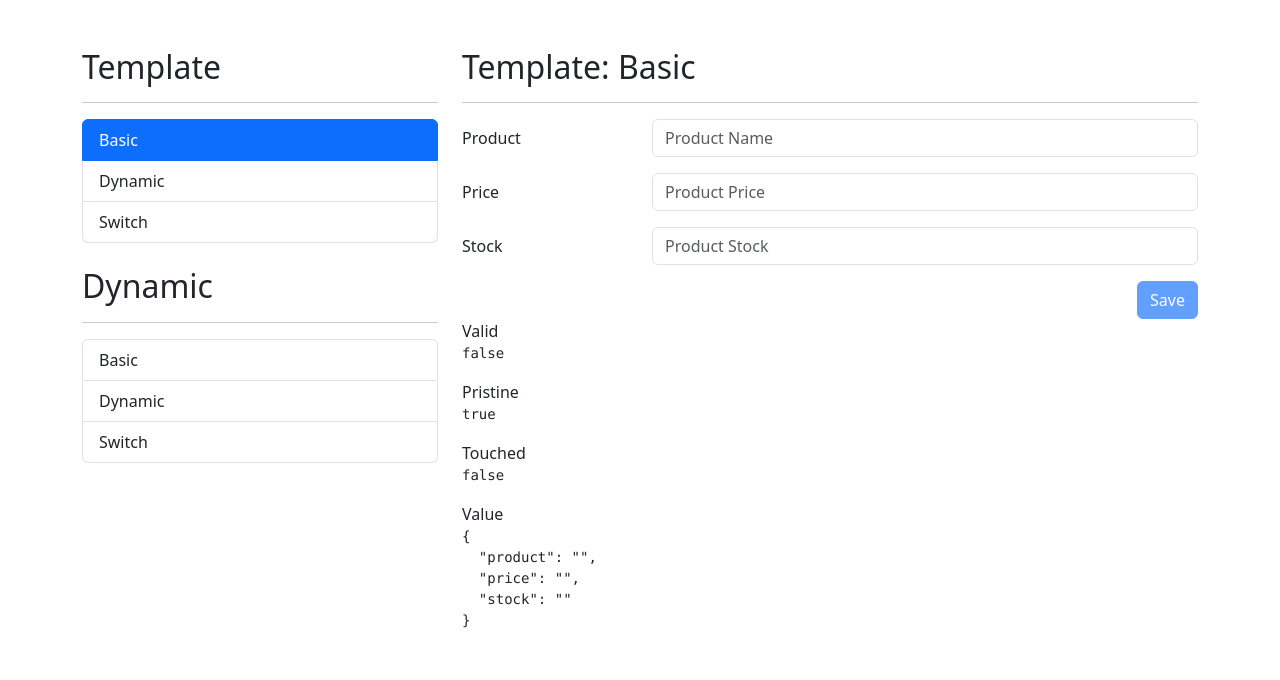
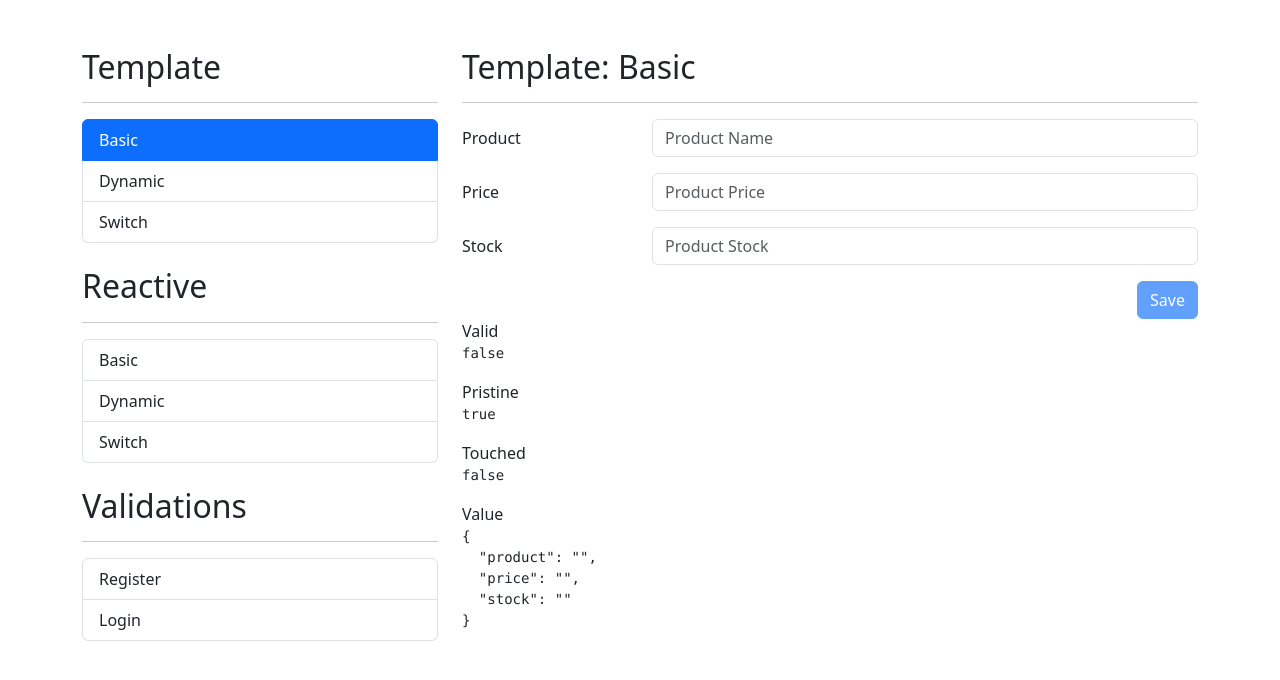
Before and after one commit to Angular-Codes/06-forms-app, an Angular app: page /template/basic in a window 1280 px wide. Shown: the top 680 px of the page. Built offline with nearby package versions, Linux system fonts and the light colour scheme.

Commit message:
create auth module

```diff
--- a/src/app/app-routing.module.ts
+++ b/src/app/app-routing.module.ts
@@ -9,6 +9,10 @@
   {
     path: 'reactive',
     loadChildren: () => import('./reactive/reactive.module').then(m => m.ReactiveModule)
+  },
+  {
+    path: 'auth',
+    loadChildren: () => import('./auth/auth.module').then(m => m.AuthModule)
   },
   {
     path: '**',
--- /dev/null
+++ b/src/app/auth/pages/login/login.component.html
@@ -0,0 +1 @@
+<p>login works!</p>
--- /dev/null
+++ b/src/app/auth/pages/register/register.component.html
@@ -0,0 +1 @@
+<p>register works!</p>
--- a/src/app/shared/side-menu/side-menu.component.html
+++ b/src/app/shared/side-menu/side-menu.component.html
@@ -11,7 +11,8 @@
   </li>
 </ul>
 <br>
-<h2>Dynamic</h2>
+
+<h2>Reactive</h2>
 <hr>
 <ul class="list-group">
   <li
@@ -23,3 +24,18 @@
     {{ item.name }}
   </li>
 </ul>
+<br>
+
+<h2>Validations</h2>
+<hr>
+<ul class="list-group">
+  <li
+    *ngFor="let item of validationsMenuItems"
+    class="list-group-item"
+    [routerLink]="item.path"
+    routerLinkActive="active"
+  >
+    {{ item.name }}
+  </li>
+</ul>
+<br>
--- a/src/app/shared/side-menu/side-menu.component.ts
+++ b/src/app/shared/side-menu/side-menu.component.ts
@@ -24,7 +24,7 @@
     {
       name: 'Switch',
       path: 'template/switch',
-    }
+    },
   ]
 
   reactiveMenuItems: MenuItem[] = [
@@ -39,7 +39,18 @@
     {
       name: 'Switch',
       path: 'reactive/switch',
-    }
+    },
+  ]
+
+  validationsMenuItems: MenuItem[] = [
+    {
+      name: 'Register',
+      path: 'auth/register',
+    },
+    {
+      name: 'Login',
+      path: 'auth/login',
+    },
   ]
 
 }
```
Also changed, not shown: src/app/auth/auth-routing.module.ts (added, +26 -0 lines), src/app/auth/auth.module.ts (added, +19 -0 lines), src/app/auth/pages/login/login.component.ts (added, +10 -0 lines), src/app/auth/pages/register/register.component.ts (added, +10 -0 lines), src/app/auth/pages/login/login.component.css (added), src/app/auth/pages/register/register.component.css (added), 2 other files (tests, documents, lock files or other folders).
